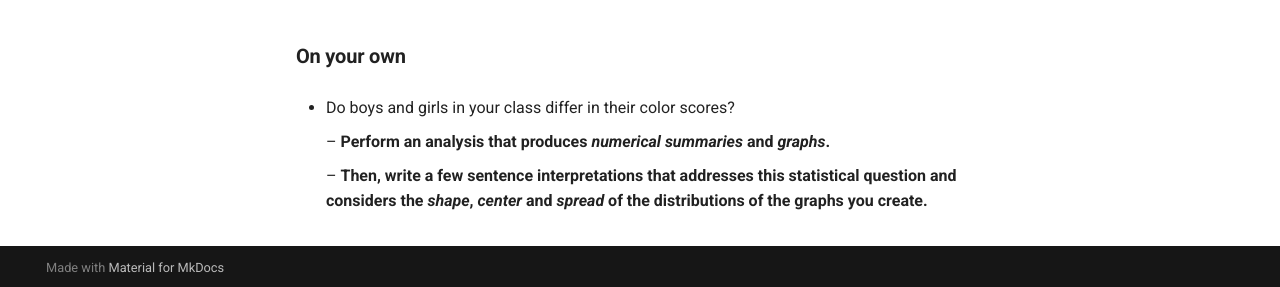
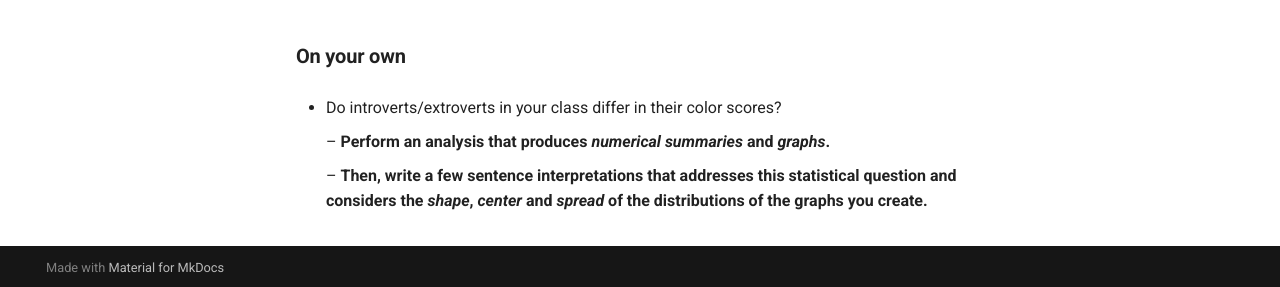
Before and after one commit to ThinkDataEd/student, an MkDocs documentation site: the page built from docs/unit2/lab2a.md, in a window 1280 px wide and 900 px high, scrolled down 2406 px. Shown: the part 610-897 px from the top of the window. Built offline with MkDocs 1.6.1 and Material for MkDocs 9.7.7, drawn with Linux system fonts in a browser that asks for light colours.

Commit message:
update_txt

```diff
--- a/docs/unit2/lab2a.md
+++ b/docs/unit2/lab2a.md
@@ -122,7 +122,7 @@ color's scores?**
 
 ###**On your own**
 
-* Do boys and girls in your class differ in their color scores?
+* Do introverts/extroverts in your class differ in their color scores?
 
     – **Perform an analysis that produces *numerical summaries* and *graphs*.**
 
```
